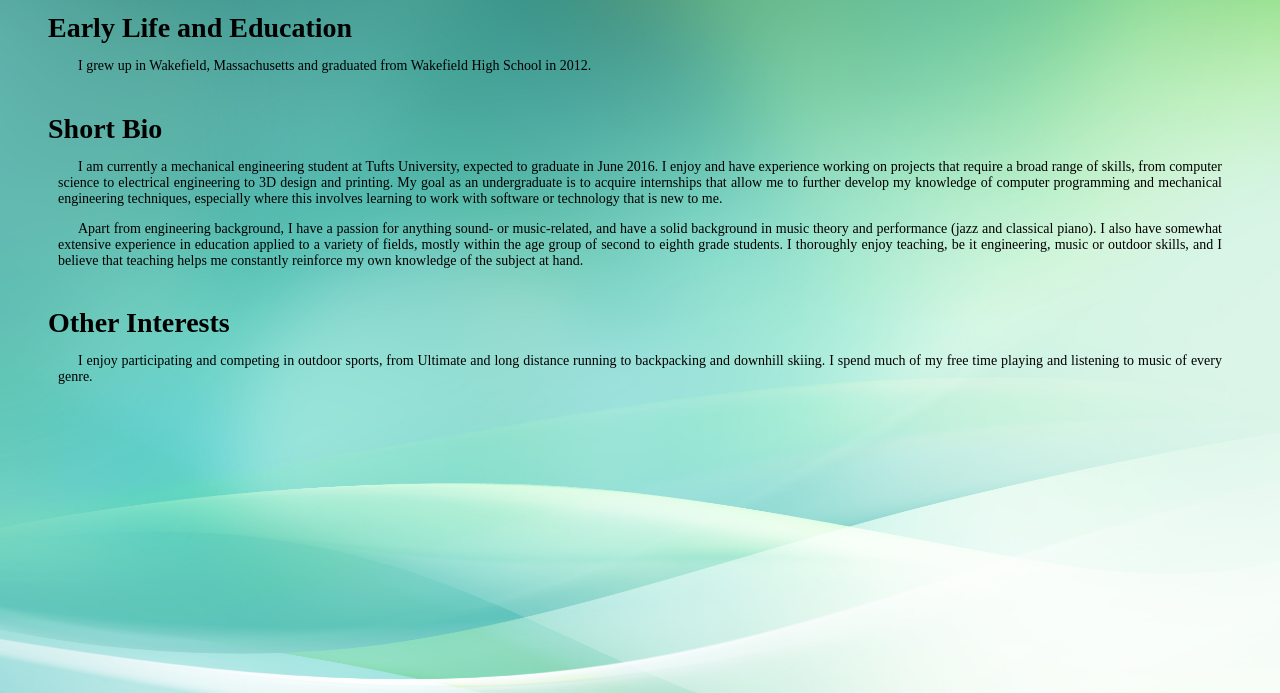
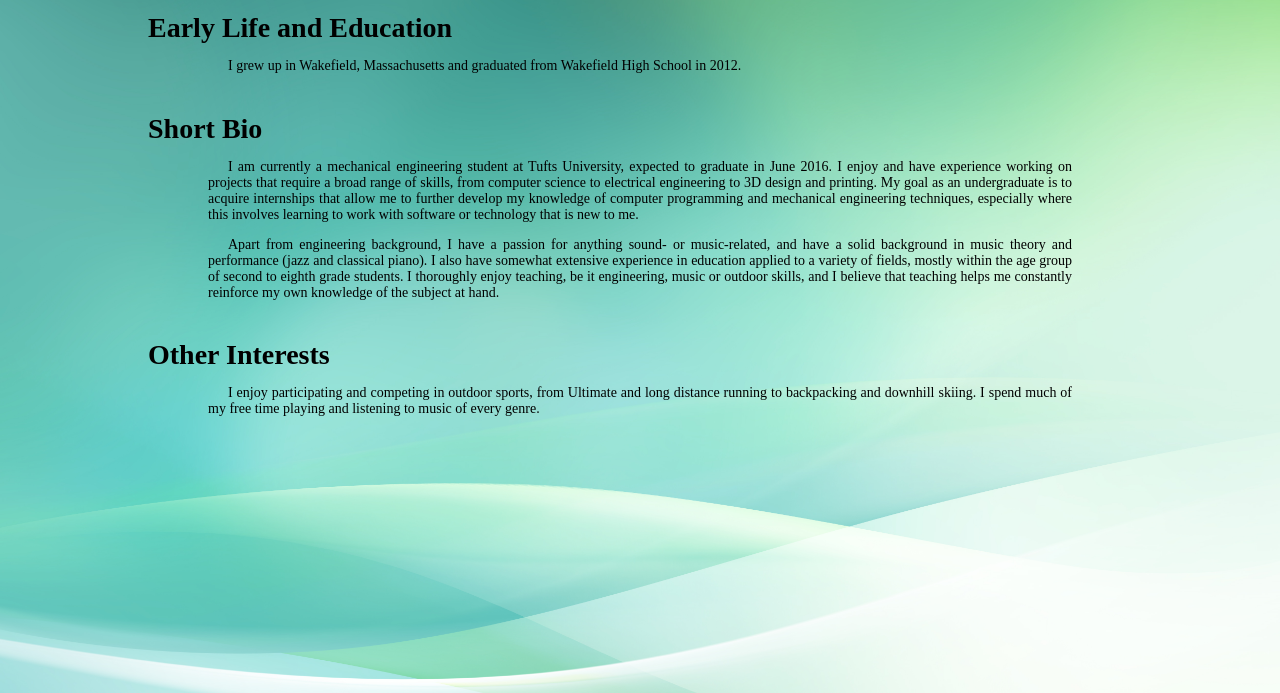
Before and after one commit to marcb23/marcb23.github.io, a plain HTML site: page bio.html in a window 1280 px wide. Shown: the part 107-800 px from the top of the page. Drawn offline with Linux system fonts and the light colour scheme.

Commit message:
a couple final changes, about to bug check

```diff
--- a/stylesheets/bio.css
+++ b/stylesheets/bio.css
@@ -18,7 +18,7 @@ h2 {
 	font-family: Copperplate;
 	font-size: 28px;
 	display: block;
-	margin-left: 40px;
+	margin-left: 140px;
 	line-height: 50%;
 }
 
@@ -30,6 +30,6 @@ p {
 	text-indent: 20px;
 	display: block;
 	text-align: justify;
-	padding-left: 50px;
-	padding-right: 50px;
+	margin-left: 200px;
+	margin-right: 200px;
 }
```
